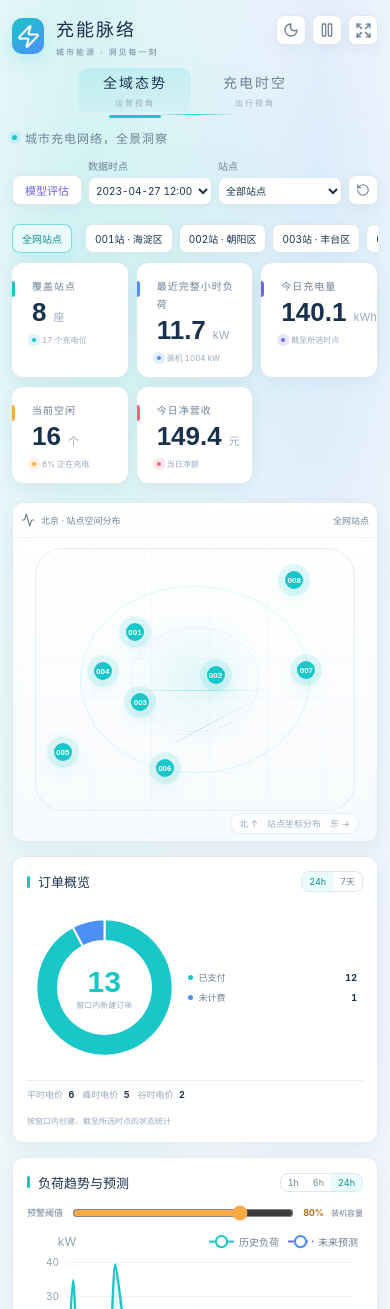
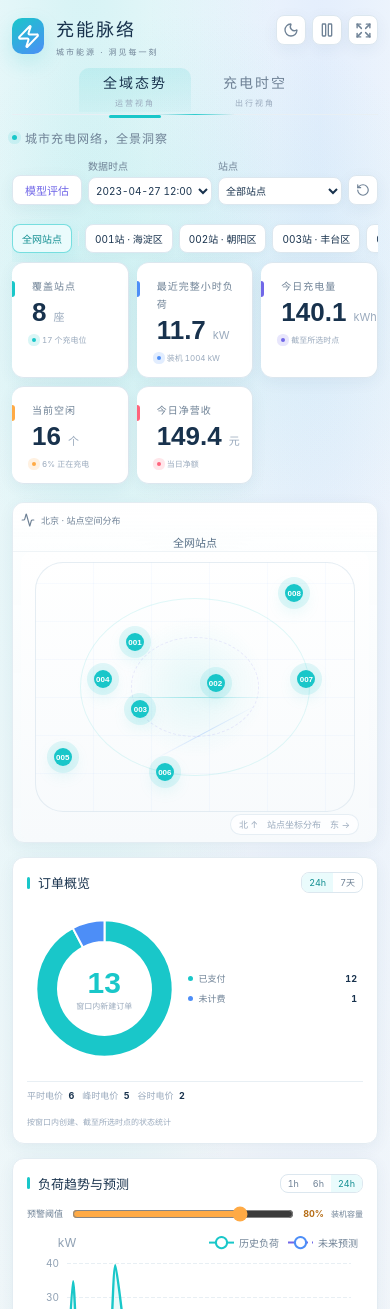
Before and after one commit to nicklhoo76-wq/ev-analytics-web, a Vue app: page /admin/overview in a window 390 px wide. Shown: the top 1309 px of the page. Built offline with nearby package versions, Linux system fonts and the light colour scheme; no server answers.

Commit message:
细节修改

```diff
--- a/src/components/OrderPanel.vue
+++ b/src/components/OrderPanel.vue
@@ -2,11 +2,60 @@
 import { computed } from 'vue'
 import BaseChart from './BaseChart.vue'
 import { palette } from '@/lib/neonCharts'
-import { statusNames,typeNames,type OrderSummary } from '@/lib/operations'
+import { statusNames, typeNames, type OrderSummary } from '@/lib/operations'
 import type { EChartsOption } from 'echarts'
-const props=defineProps<{summary:OrderSummary|null;windowHours:24|168;failed?:boolean}>()
-defineEmits<{window:[hours:24|168]}>()
-const states=computed(()=>Object.entries(props.summary?.statuses||{}))
-const option=computed<EChartsOption>(()=>({color:palette,tooltip:{trigger:'item',backgroundColor:'#FFFFFF',borderColor:'#DCE7EF',textStyle:{color:'#18324D'},formatter:'{b}：{c} 单'},series:[{id:'order-status',type:'pie',radius:['60%','88%'],label:{show:false},itemStyle:{borderWidth:2,borderColor:'#FFFFFF'},data:states.value.map(([key,value])=>({name:statusNames[key]||key,value}))}]}))
+
+const props = defineProps<{ summary: OrderSummary | null; windowHours: 24 | 168; failed?: boolean; theme?: 'light' | 'dark' }>()
+defineEmits<{ window: [hours: 24 | 168] }>()
+
+const states = computed(() => Object.entries(props.summary?.statuses || {}))
+const option = computed<EChartsOption>(() => {
+  const dark = props.theme === 'dark'
+  return {
+    color: palette,
+    tooltip: {
+      trigger: 'item',
+      backgroundColor: dark ? '#122139' : '#FFFFFF',
+      borderColor: dark ? '#395577' : '#DCE7EF',
+      textStyle: { color: dark ? '#e8f4ff' : '#18324D' },
+      formatter: '{b}：{c} 单',
+    },
+    series: [{
+      id: 'order-status',
+      type: 'pie',
+      radius: ['60%', '88%'],
+      label: { show: false },
+      itemStyle: { borderWidth: dark ? 0 : 2, borderColor: dark ? 'transparent' : '#FFFFFF' },
+      data: states.value.map(([key, value]) => ({ name: statusNames[key] || key, value })),
+    }],
+  }
+})
 </script>
-<template><section class="glass state-panel order-panel"><div class="panel-title"><h2>订单概览</h2><div class="horizons"><button :class="{active:windowHours===24}" @click="$emit('window',24)">24h</button><button :class="{active:windowHours===168}" @click="$emit('window',168)">7天</button></div></div><template v-if="summary"><div class="order-layout"><div class="order-ring"><BaseChart :option="option" :height="145" aria-label="订单状态构成"/><div><strong>{{summary.total}}</strong><small>窗口内新建订单</small></div></div><div class="order-status-list"><span v-for="([key,value],i) in states" :key="key"><i :style="{background:palette[i%palette.length]}"></i>{{statusNames[key]||key}}<b>{{value}}</b></span><span v-if="!states.length">暂无订单</span></div></div><div class="order-types"><span v-for="(value,key) in summary.types" :key="key">{{typeNames[key]||key}} <b>{{value}}</b></span></div><small class="order-note">按窗口内创建、截至所选时点的状态统计</small></template><p v-else-if="failed" class="quiet-empty" role="alert">订单接口暂时不可用，请重试</p><p v-else class="quiet-empty">该窗口内没有订单事件</p></section></template>
+
+<template>
+  <section class="glass state-panel order-panel">
+    <div class="panel-title">
+      <h2>订单概览</h2>
+      <div class="horizons">
+        <button :class="{active:windowHours===24}" @click="$emit('window',24)">24h</button>
+        <button :class="{active:windowHours===168}" @click="$emit('window',168)">7天</button>
+      </div>
+    </div>
+    <template v-if="summary">
+      <div class="order-layout">
+        <div class="order-ring">
+          <BaseChart :option="option" :height="145" aria-label="订单状态构成"/>
+          <div><strong>{{summary.total}}</strong><small>窗口内新建订单</small></div>
+        </div>
+        <div class="order-status-list">
+          <span v-for="([key,value],i) in states" :key="key"><i :style="{background:palette[i%palette.length]}"></i>{{statusNames[key]||key}}<b>{{value}}</b></span>
+          <span v-if="!states.length">暂无订单</span>
+        </div>
+      </div>
+      <div class="order-types"><span v-for="(value,key) in summary.types" :key="key">{{typeNames[key]||key}} <b>{{value}}</b></span></div>
+      <small class="order-note">按窗口内创建、截至所选时点的状态统计</small>
+    </template>
+    <p v-else-if="failed" class="quiet-empty" role="alert">订单接口暂时不可用，请重试</p>
+    <p v-else class="quiet-empty">该窗口内没有订单事件</p>
+  </section>
+</template>
--- a/src/pages/Dashboard.vue
+++ b/src/pages/Dashboard.vue
@@ -98,7 +98,7 @@ const fullTime=(value:string)=>{const d=new Date(value);return Number.isNaN(d.ge
   <div v-if="error" class="error-message" role="alert">{{error}}<button @click="load">重试</button></div>
   <section class="numbers" :class="{'four-metrics':!admin}" aria-label="核心指标"><article v-for="(m,i) in metrics" :key="m.label" :style="{'--accent':palette[i%palette.length]}"><span>{{m.label}}</span><div><strong><AnimatedValue :value="m.value"/></strong><em>{{m.unit}}</em></div><small><i></i>{{m.sub}}</small></article></section>
   <main class="command-grid" :aria-busy="loading">
-   <OrderPanel v-if="admin" :summary="current?.orders[orderWindow]?.summary||null" :failed="!current||current.orders[orderWindow]?.failed===true" :window-hours="orderWindow" @window="orderWindow=$event"/>
+   <OrderPanel v-if="admin" :summary="current?.orders[orderWindow]?.summary||null" :failed="!current||current.orders[orderWindow]?.failed===true" :window-hours="orderWindow" :theme="theme" @window="orderWindow=$event"/>
    <section class="visual-core">
     <div class="core-top"><span><Activity :size="14"/>{{admin?'北京 · 站点空间分布':'未来 · 充电窗口'}}</span><span>{{selected?stationLabel(selected):'全网站点'}}<button v-if="selected" class="back-global" @click="select('')">返回全网</button></span></div>
     <StationMap v-if="admin" :stations="stations" :selected-id="store.state.stationId" :mock="store.dataMode==='mock'" :theme="theme" @select="select"/>
--- a/src/styles/nexus.css
+++ b/src/styles/nexus.css
@@ -560,3 +560,31 @@ body:has(.nexus.theme-dark){background:#080f20}
  .nexus .map-direction{bottom:7px;right:10px}
  .nexus.theme-dark .map-direction{bottom:7px;right:10px}
 }
+
+.nexus:not(.passenger) .visual-core .core-top{justify-content:flex-start}
+.nexus:not(.passenger) .visual-core .core-top>span:last-child{
+ position:absolute;
+ left:50%;
+ top:9px;
+ transform:translateX(-50%);
+ display:flex;
+ align-items:center;
+ justify-content:center;
+ gap:12px;
+ font-size:12px;
+ font-weight:650;
+ white-space:nowrap;
+ max-width:52%;
+ overflow:hidden;
+ text-overflow:ellipsis;
+}
+.nexus.theme-light:not(.passenger) .visual-core .core-top>span:last-child{color:#587087}
+.nexus.theme-dark:not(.passenger) .visual-core .core-top>span:last-child{color:#9fb7d5}
+.nexus.theme-dark .marker-label{left:48px}
+.nexus.theme-dark .station-marker.left .marker-label,.nexus.theme-dark .station-marker.edgeRight .marker-label{left:auto;right:44px}
+.nexus.theme-dark .station-marker.edgeLeft .marker-label{left:44px;right:auto}
+.nexus.theme-dark .station-marker.originZone .marker-label{left:38px}
+@media(max-width:760px){
+ .nexus:not(.passenger) .visual-core .core-top{padding-bottom:24px}
+ .nexus:not(.passenger) .visual-core .core-top>span:last-child{top:31px;font-size:11px;max-width:78%}
+}
```
